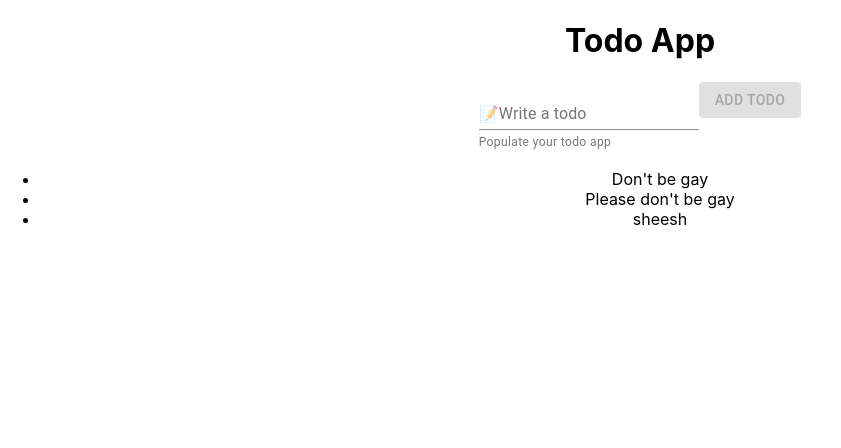
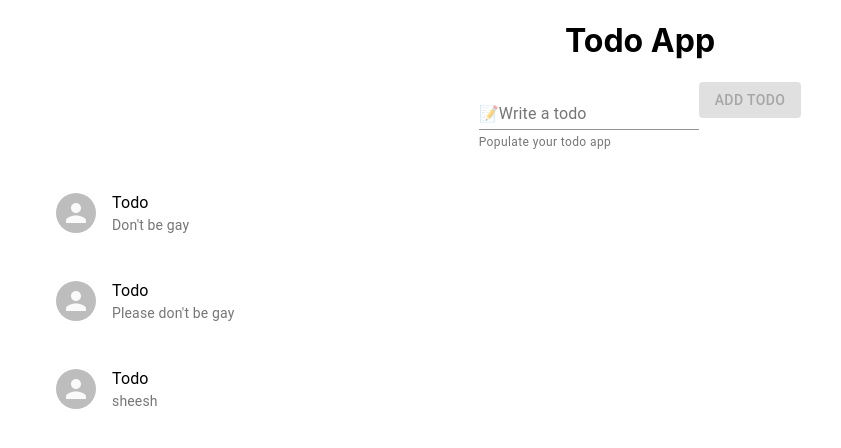
Before and after one commit to RedProgamer/Projects, a React (Create React App) app in the folder React-Todo-list-app/todo_app/: page / in a window 1280 px wide. Shown: the top 448 px of the page, without its empty margins (0-841 px from the left). Built offline with nearby package versions, Linux system fonts and the light colour scheme.

Commit message:
Added new features

```diff
--- a/React-Todo-list-app/todo_app/src/App.js
+++ b/React-Todo-list-app/todo_app/src/App.js
@@ -1,6 +1,6 @@
 import React, { useState } from 'react';
 import { Button, FormControl, Input, InputLabel, FormHelperText } from '@material-ui/core';
-import {  } from '@material-ui/core';
+import Todo from './Todo';
 import './App.css';
 
 function App() {
@@ -31,7 +31,7 @@ function App() {
 
       <ul>
         {todos.map(todo => (
-          <li>{todo}</li>
+          <Todo text={todo} />
         ))}
         </ul>
     </div>
--- a/React-Todo-list-app/todo_app/src/Todo.js
+++ b/React-Todo-list-app/todo_app/src/Todo.js
@@ -1,10 +1,18 @@
 import React from 'react';
+import { List, ListItem, ListItemText, ListItemAvatar, Avatar } from '@material-ui/core';
+import ImageIcon from '@material-ui/icons/Image';
 
-function Todo() {
+function Todo(props) {
     return (
-        <div>
-
-        </div>
+        <List>
+            <ListItem>
+            <ListItemAvatar>
+                <Avatar src="">
+                </Avatar>
+            </ListItemAvatar>
+                <ListItemText primary="Todo" secondary={props.text} />
+            </ListItem>
+        </List>
     )
 }
 
```
